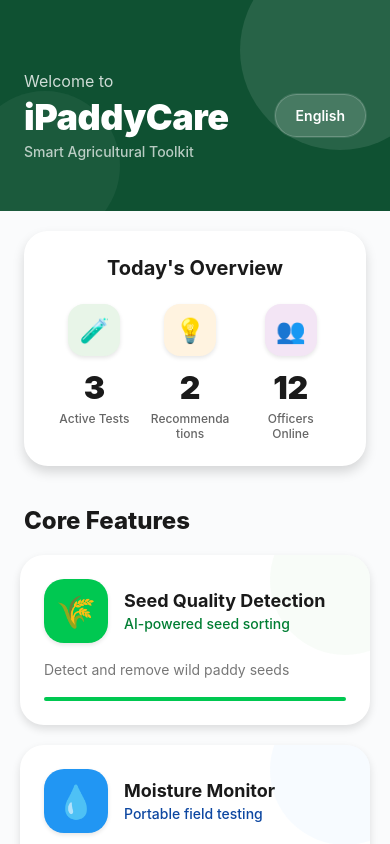
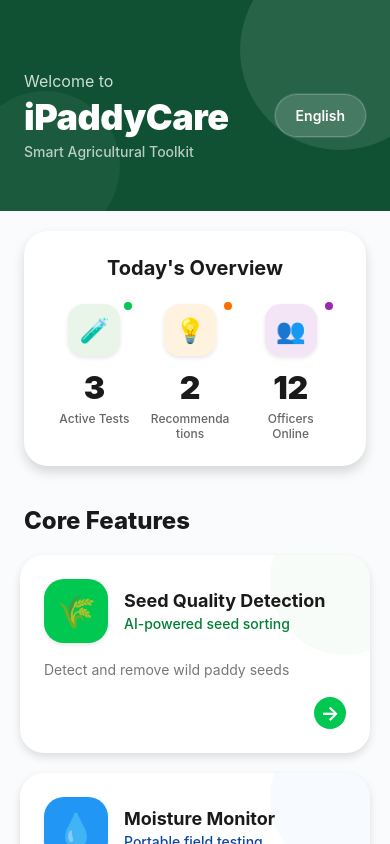
Before and after one commit to iPaddyCare/iPaddyCareApp, a React Native app: screen /Home in a window 390 px wide. Built offline with nearby package versions, Linux system fonts and the light colour scheme.

Commit message:
Update HomeScreen.js

```diff
--- a/screens/HomeScreen.js
+++ b/screens/HomeScreen.js
@@ -66,7 +66,7 @@ const translations = {
     moistureMonitor: 'තෙතමනය මුරකරු',
     moistureSubtitle: 'පහසුකම් ක්ෂේත්‍ර පරීක්ෂණය',
     moistureDesc: 'තත්‍ය කාලීන තෙතමනය මැනීම',
-    soilPHTesting: 'පස් pH පරීක්ෂණය',
+    soilPHTesting: 'පස් pH පරීක්�ෂණය',
     soilPHSubtitle: 'ස්මාර්ට් පස් විශ්ලේෂණය',
     soilPHDesc: 'ක්ෂණික pH පරීක්ෂණ සහ නිර්දේශ',
     pestDiseaseDetection: 'පළිබෝධ සහ රෝග හඳුනාගැනීම',
@@ -117,6 +117,120 @@ const translations = {
     phLevelDesc: 'pH அளவு: 6.2 - சற்று அமிலம். சுண்ணாம்பு பயன்பாடு பரிந்துரைக்கப்படுகிறது.',
     purityDesc: 'தூய்மை: 95.2% - சிறந்த தர விதைகள் கண்டறியப்பட்டன.'
   }
+};
+
+// FeatureCard component moved outside HomeScreen
+const FeatureCard = ({ feature, index, fadeAnim, slideAnim, navigation }) => {
+  const [cardScale] = useState(new Animated.Value(1));
+
+  const handlePressIn = () => {
+    Animated.spring(cardScale, {
+      toValue: 0.95,
+      useNativeDriver: true,
+    }).start();
+  };
+
+  const handlePressOut = () => {
+    Animated.spring(cardScale, {
+      toValue: 1,
+      useNativeDriver: true,
+    }).start();
+  };
+
+  return (
+    <Animated.View style={[
+      styles.featureCardContainer,
+      {
+        opacity: fadeAnim,
+        transform: [
+          { translateY: slideAnim },
+          { scale: cardScale }
+        ]
+      }
+    ]}>
+      <TouchableOpacity
+        style={styles.featureCard}
+        onPress={() => navigation?.navigate(feature.route)}
+        onPressIn={handlePressIn}
+        onPressOut={handlePressOut}
+        activeOpacity={1}
+      >
+        {/* Background Pattern */}
+        <View style={[styles.cardPattern, { backgroundColor: feature.accentColor }]} />
+
+        {/* Main Content */}
+        <View style={styles.cardContent}>
+          <View style={styles.cardHeader}>
+            <View style={[styles.iconContainer, { backgroundColor: feature.primaryColor }]}>
+              <Text style={styles.iconText}>{feature.icon}</Text>
+              <View style={[styles.iconGlow, { backgroundColor: feature.primaryColor }]} />
+            </View>
+            <View style={styles.cardTextContent}>
+              <Text style={styles.cardTitle}>{feature.title}</Text>
+              <Text style={[styles.cardSubtitle, { color: feature.secondaryColor }]}>{feature.subtitle}</Text>
+            </View>
+          </View>
+          <Text style={styles.cardDescription}>{feature.description}</Text>
+
+          {/* Action Indicator */}
+          <View style={styles.cardFooter}>
+            <View style={[styles.actionIndicator, { backgroundColor: feature.primaryColor }]}>
+              <Text style={styles.actionText}>→</Text>
+            </View>
+          </View>
+        </View>
+      </TouchableOpacity>
+    </Animated.View>
+  );
+};
+
+// QuickActionButton component moved outside HomeScreen
+const QuickActionButton = ({ action, index, fadeAnim, slideAnim, navigation }) => {
+  const [buttonScale] = useState(new Animated.Value(1));
+
+  const handlePressIn = () => {
+    Animated.spring(buttonScale, {
+      toValue: 0.9,
+      useNativeDriver: true,
+    }).start();
+  };
+
+  const handlePressOut = () => {
+    Animated.spring(buttonScale, {
+      toValue: 1,
+      useNativeDriver: true,
+    }).start();
+  };
+
+  return (
+    <Animated.View style={[
+      styles.quickActionContainer,
+      {
+        opacity: fadeAnim,
+        transform: [
+          { scale: buttonScale },
+          { translateY: slideAnim }
+        ]
+      }
+    ]}>
+      <TouchableOpacity
+        style={[styles.quickActionButton, { backgroundColor: action.lightColor }]}
+        onPress={() => navigation?.navigate(action.route)}
+        onPressIn={handlePressIn}
+        onPressOut={handlePressOut}
+        activeOpacity={1}
+      >
+        <View style={[styles.quickActionIconContainer, { backgroundColor: action.color }]}>
+          <Text style={styles.quickActionIcon}>{action.icon}</Text>
+          <View style={[styles.quickActionGlow, { backgroundColor: action.color }]} />
+        </View>
+        <Text style={styles.quickActionText}>{action.title}</Text>
+
+        {/* Subtle pattern */}
+        <View style={[styles.quickActionPattern, { borderColor: action.color }]} />
+      </TouchableOpacity>
+    </Animated.View>
+  );
 };
 
 export default function HomeScreen({ navigation }) {
@@ -208,119 +322,6 @@ export default function HomeScreen({ navigation }) {
     setSelectedLanguage(languages[nextIndex]);
   };
 
-  const FeatureCard = ({ feature, index }) => {
-    const [cardScale] = useState(new Animated.Value(1));
-
-    const handlePressIn = () => {
-      Animated.spring(cardScale, {
-        toValue: 0.95,
-        useNativeDriver: true,
-      }).start();
-    };
-
-    const handlePressOut = () => {
-      Animated.spring(cardScale, {
-        toValue: 1,
-        useNativeDriver: true,
-      }).start();
-    };
-
-    return (
-      <Animated.View style={[
-        styles.featureCardContainer,
-        {
-          opacity: fadeAnim,
-          transform: [
-            { translateY: slideAnim },
-            { scale: cardScale }
-          ]
-        }
-      ]}>
-        <TouchableOpacity
-          style={styles.featureCard}
-          onPress={() => navigation?.navigate(feature.route)}
-          onPressIn={handlePressIn}
-          onPressOut={handlePressOut}
-          activeOpacity={1}
-        >
-          {/* Background Pattern */}
-          <View style={[styles.cardPattern, { backgroundColor: feature.accentColor }]} />
-
-
-          {/* Main Content */}
-          <View style={styles.cardContent}>
-            <View style={styles.cardHeader}>
-              <View style={[styles.iconContainer, { backgroundColor: feature.primaryColor }]}>
-                <Text style={styles.iconText}>{feature.icon}</Text>
-                <View style={[styles.iconGlow, { backgroundColor: feature.primaryColor }]} />
-              </View>
-              <View style={styles.cardTextContent}>
-                <Text style={styles.cardTitle}>{feature.title}</Text>
-                <Text style={[styles.cardSubtitle, { color: feature.secondaryColor }]}>{feature.subtitle}</Text>
-              </View>
-            </View>
-            <Text style={styles.cardDescription}>{feature.description}</Text>
-
-            {/* Action Indicator */}
-            <View style={styles.cardFooter}>
-              <View style={[styles.actionIndicator, { backgroundColor: feature.primaryColor }]}>
-                <Text style={styles.actionText}>→</Text>
-              </View>
-            </View>
-          </View>
-        </TouchableOpacity>
-      </Animated.View>
-    );
-  };
-
-  const QuickActionButton = ({ action, index }) => {
-    const [buttonScale] = useState(new Animated.Value(1));
-
-    const handlePressIn = () => {
-      Animated.spring(buttonScale, {
-        toValue: 0.9,
-        useNativeDriver: true,
-      }).start();
-    };
-
-    const handlePressOut = () => {
-      Animated.spring(buttonScale, {
-        toValue: 1,
-        useNativeDriver: true,
-      }).start();
-    };
-
-    return (
-      <Animated.View style={[
-        styles.quickActionContainer,
-        {
-          opacity: fadeAnim,
-          transform: [
-            { scale: buttonScale },
-            { translateY: slideAnim }
-          ]
-        }
-      ]}>
-        <TouchableOpacity
-          style={[styles.quickActionButton, { backgroundColor: action.lightColor }]}
-          onPress={() => navigation?.navigate(action.route)}
-          onPressIn={handlePressIn}
-          onPressOut={handlePressOut}
-          activeOpacity={1}
-        >
-          <View style={[styles.quickActionIconContainer, { backgroundColor: action.color }]}>
-            <Text style={styles.quickActionIcon}>{action.icon}</Text>
-            <View style={[styles.quickActionGlow, { backgroundColor: action.color }]} />
-          </View>
-          <Text style={styles.quickActionText}>{action.title}</Text>
-
-          {/* Subtle pattern */}
-          <View style={[styles.quickActionPattern, { borderColor: action.color }]} />
-        </TouchableOpacity>
-      </Animated.View>
-    );
-  };
-
   return (
     <SafeAreaView style={styles.container}>
       <StatusBar barStyle="light-content" backgroundColor="#0D4F3C" />
@@ -404,7 +405,14 @@ export default function HomeScreen({ navigation }) {
             {t.coreFeatures}
           </Animated.Text>
           {mainFeatures.map((feature, index) => (
-            <FeatureCard key={feature.id} feature={feature} index={index} />
+            <FeatureCard
+              key={feature.id}
+              feature={feature}
+              index={index}
+              fadeAnim={fadeAnim}
+              slideAnim={slideAnim}
+              navigation={navigation}
+            />
           ))}
         </View>
 
@@ -421,7 +429,14 @@ export default function HomeScreen({ navigation }) {
           </Animated.Text>
           <View style={styles.quickActionsGrid}>
             {quickActions.map((action, index) => (
-              <QuickActionButton key={index} action={action} index={index} />
+              <QuickActionButton
+                key={index}
+                action={action}
+                index={index}
+                fadeAnim={fadeAnim}
+                slideAnim={slideAnim}
+                navigation={navigation}
+              />
             ))}
           </View>
         </View>
@@ -560,16 +575,6 @@ const styles = StyleSheet.create({
     fontWeight: '600',
     textAlign: 'center',
   },
-  languageIndicator: {
-    position: 'absolute',
-    bottom: -8,
-    left: '50%',
-    marginLeft: -3,
-    width: 6,
-    height: 6,
-    backgroundColor: '#00C851',
-    borderRadius: 3,
-  },
   languageBorder: {
     position: 'absolute',
     top: -2,
@@ -642,6 +647,16 @@ const styles = StyleSheet.create({
     textAlign: 'center',
     maxWidth: 80,
   },
+  statIndicator: {
+    position: 'absolute',
+    top: -4,
+    right: -4,
+    width: 12,
+    height: 12,
+    borderRadius: 6,
+    borderWidth: 2,
+    borderColor: '#FFFFFF',
+  },
   section: {
     marginTop: 40,
   },
@@ -688,7 +703,6 @@ const styles = StyleSheet.create({
     width: 64,
     height: 64,
     borderRadius: 20,
-    backgroundColor: '#f8f9fa',
     justifyContent: 'center',
     alignItems: 'center',
     marginRight: 16,
@@ -697,6 +711,17 @@ const styles = StyleSheet.create({
     shadowOffset: { width: 0, height: 2 },
     shadowOpacity: 0.1,
     shadowRadius: 4,
+    position: 'relative',
+    overflow: 'hidden',
+  },
+  iconGlow: {
+    position: 'absolute',
+    top: 0,
+    left: 0,
+    right: 0,
+    bottom: 0,
+    opacity: 0.3,
+    borderRadius: 20,
   },
   iconText: {
     fontSize: 32,
@@ -712,7 +737,6 @@ const styles = StyleSheet.create({
   },
   cardSubtitle: {
     fontSize: 14,
-    color: '#666',
     fontWeight: '500',
   },
   cardDescription: {
@@ -722,33 +746,42 @@ const styles = StyleSheet.create({
     marginBottom: 16,
   },
   cardFooter: {
-    height: 4,
-    borderRadius: 2,
-    overflow: 'hidden',
+    alignItems: 'flex-end',
   },
-  gradientLine: {
-    flex: 1,
-    height: '100%',
+  actionIndicator: {
+    width: 32,
+    height: 32,
+    borderRadius: 16,
+    justifyContent: 'center',
+    alignItems: 'center',
+  },
+  actionText: {
+    color: '#FFFFFF',
+    fontSize: 20,
+    fontWeight: 'bold',
   },
   quickActionsGrid: {
     flexDirection: 'row',
     flexWrap: 'wrap',
     justifyContent: 'space-between',
   },
+  quickActionContainer: {
+    width: (width - 60) / 2,
+    marginBottom: 16,
+  },
   quickActionButton: {
-    width: (width - 60) / 2,
-    backgroundColor: 'white',
     padding: 20,
     borderRadius: 18,
     alignItems: 'center',
-    marginBottom: 16,
     elevation: 6,
     shadowColor: '#000',
     shadowOffset: { width: 0, height: 3 },
     shadowOpacity: 0.1,
     shadowRadius: 6,
+    position: 'relative',
+    overflow: 'hidden',
   },
-  quickActionGradient: {
+  quickActionIconContainer: {
     width: 56,
     height: 56,
     borderRadius: 18,
@@ -760,6 +793,17 @@ const styles = StyleSheet.create({
     shadowOffset: { width: 0, height: 2 },
     shadowOpacity: 0.2,
     shadowRadius: 4,
+    position: 'relative',
+    overflow: 'hidden',
+  },
+  quickActionGlow: {
+    position: 'absolute',
+    top: 0,
+    left: 0,
+    right: 0,
+    bottom: 0,
+    opacity: 0.3,
+    borderRadius: 18,
   },
   quickActionIcon: {
     fontSize: 24,
@@ -770,6 +814,16 @@ const styles = StyleSheet.create({
     fontWeight: '600',
     color: '#1a1a1a',
     textAlign: 'center',
+  },
+  quickActionPattern: {
+    position: 'absolute',
+    top: 0,
+    left: 0,
+    right: 0,
+    bottom: 0,
+    borderWidth: 1,
+    borderRadius: 18,
+    opacity: 0.1,
   },
   activityCard: {
     backgroundColor: 'white',
@@ -790,8 +844,15 @@ const styles = StyleSheet.create({
     marginBottom: 12,
   },
   activityIcon: {
-    fontSize: 24,
+    width: 40,
+    height: 40,
+    borderRadius: 12,
+    justifyContent: 'center',
+    alignItems: 'center',
     marginRight: 12,
+  },
+  activityEmoji: {
+    fontSize: 20,
   },
   activityContent: {
     flex: 1,
@@ -807,11 +868,17 @@ const styles = StyleSheet.create({
     color: '#999',
     fontWeight: '500',
   },
+  activityStatus: {
+    width: 10,
+    height: 10,
+    borderRadius: 5,
+    borderWidth: 2,
+    borderColor: '#FFFFFF',
+  },
   activityDescription: {
     fontSize: 14,
     color: '#666',
     lineHeight: 20,
-    paddingLeft: 36,
   },
   bottomSpacing: {
     height: 40,
```
